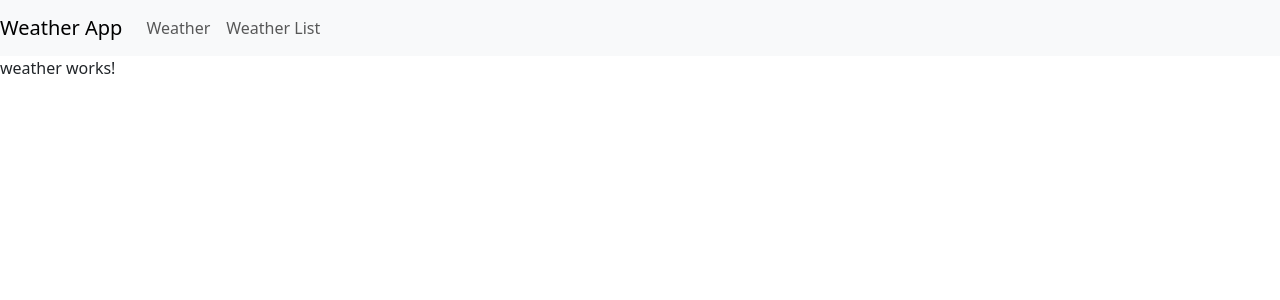
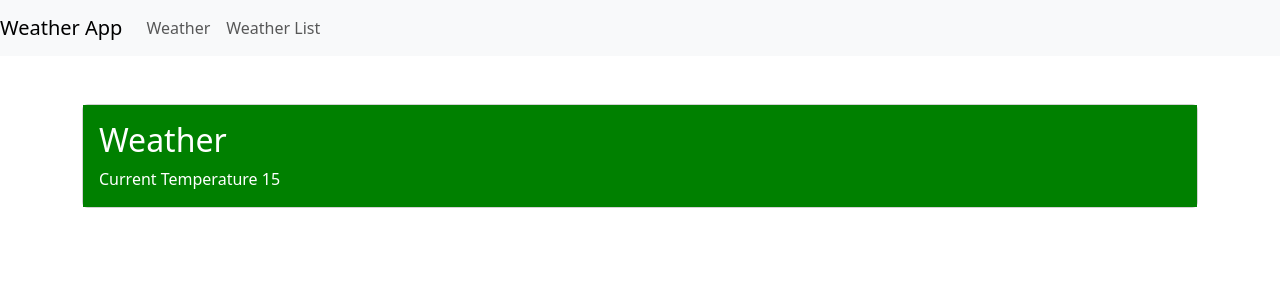
Before and after one commit to epilog-tech/weather, an Angular app: page /weather in a window 1280 px wide. Shown: the top 300 px of the page. Built offline with nearby package versions, Linux system fonts and the light colour scheme.

Commit message:
add background directives

```diff
--- a/src/app/components/weather/weather.component.html
+++ b/src/app/components/weather/weather.component.html
@@ -1 +1,8 @@
-<p>weather works!</p>
+<div class="container">
+    <div class="card mt-5">
+        <div class="card-body" [appBackgroundColor]="temperature" >
+            <h2 class="card-title text-white">Weather</h2>
+            <p class="card-text text-white">Current Temperature {{temperature}}</p>
+        </div>
+    </div>
+</div>
--- a/src/app/components/weather/weather.component.ts
+++ b/src/app/components/weather/weather.component.ts
@@ -1,12 +1,15 @@
 import { Component } from '@angular/core';
+import { BackgroundColorDirective } from '../../directives/background-color.directive';
 
 @Component({
   selector: 'app-weather',
   standalone: true,
-  imports: [],
+  imports: [
+    BackgroundColorDirective
+  ],
   templateUrl: './weather.component.html',
   styleUrl: './weather.component.css'
 })
 export class WeatherComponent {
-
+  temperature:number =15;
 }
--- /dev/null
+++ b/src/app/directives/background-color.directive.ts
@@ -0,0 +1,26 @@
+import { Directive, ElementRef, Input, OnInit } from '@angular/core';
+
+@Directive({
+  selector: '[appBackgroundColor]',
+  standalone: true
+})
+export class BackgroundColorDirective implements OnInit{
+  @Input('appBackgroundColor') temperature : number = 0
+  constructor(private el : ElementRef) { }
+  ngOnInit(): void {
+    this.setBackground();
+  }
+  private setBackground(){
+    if (this.temperature < 10)
+    {
+      this.el.nativeElement.style.backgroundColor = 'blue';
+    }
+    else if (this.temperature < 25)
+    {
+      this.el.nativeElement.style.backgroundColor = 'green';
+    }
+    else {
+      this.el.nativeElement.style.backgroundColor = 'red';
+    }
+  }
+}
```
Also changed, not shown: 1 other file (tests, documents, lock files or other folders).
